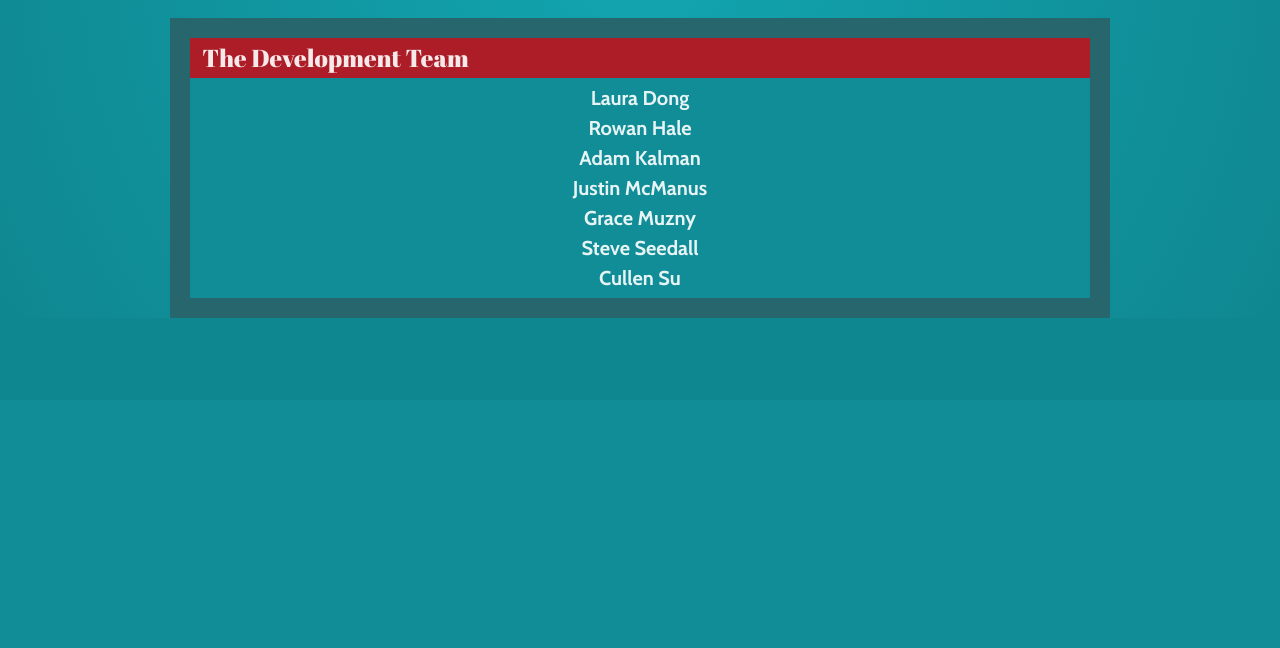
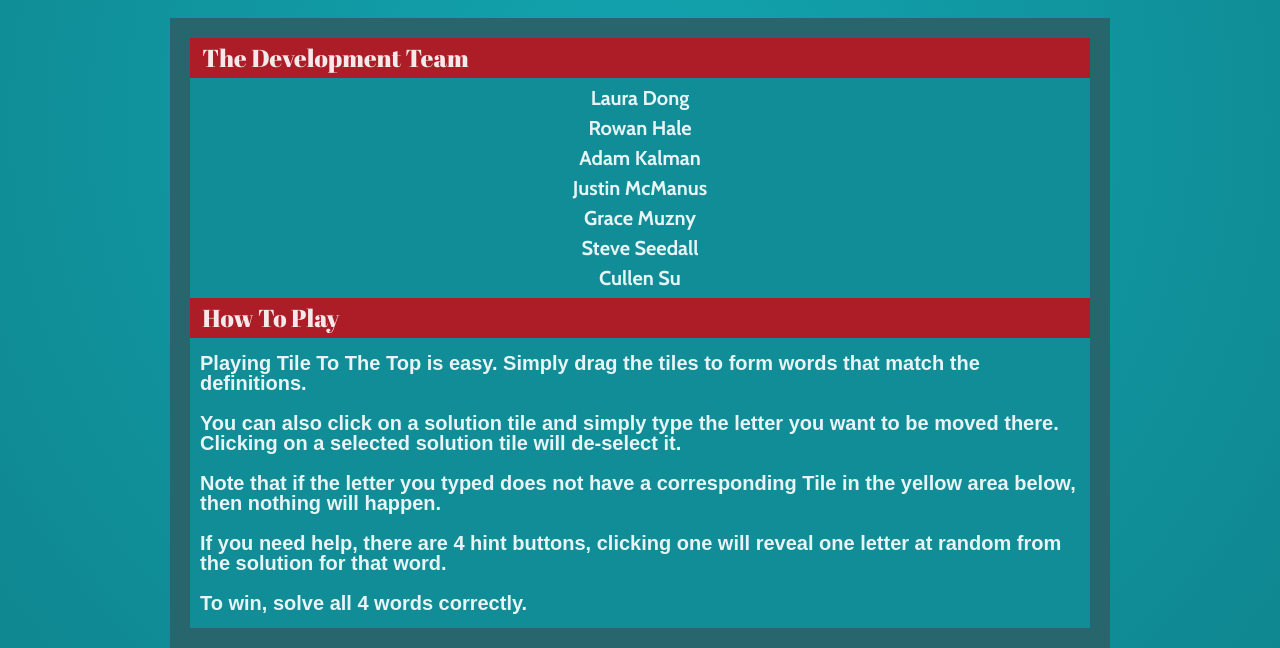
Before and after one commit to muzny/tiletothetop, a Django app: page / in a window 1280 px wide, after a click on "About". Shown: the part 400-1048 px from the top of the page. Before the commit the page ends 718 px from the top, so only its background shows below. Run offline with Django 3.2, Linux system fonts and the light colour scheme; data that the repository does not hold is empty; parts of the project's set-up code (start-up, migrations or seed data) failed here and were passed over; some libraries are stand-ins or nearby versions.

Commit message:
Adding basic instructions to the About page

```diff
--- a/tiletothetop/static/css/game.css
+++ b/tiletothetop/static/css/game.css
@@ -6,6 +6,12 @@ body {
 
 p {
     font-weight: bold;
+}
+
+.instruction-text {
+	padding: 5px 10px;
+	font-family: Arial, Verdana, sans-serif;
+	font-size: 20px;
 }
 
 .brand {
--- a/tiletothetop/templates/game.html
+++ b/tiletothetop/templates/game.html
@@ -91,6 +91,14 @@
                         <p>Steve Seedall</p>
                         <p>Cullen Su</p>
                     </div>
+					<div id="how-to-play">
+						<h3>How To Play</h3>
+						<p class="instruction-text">Playing Tile To The Top is easy.  Simply drag the tiles to form words that match the definitions.</p>
+						<p class="instruction-text">You can also click on a solution tile and simply type the letter you want to be moved there.  Clicking on a selected solution tile will de-select it.</p>
+						<p class="instruction-text">Note that if the letter you typed does not have a corresponding Tile in the yellow area below, then nothing will happen.</p>
+						<p class="instruction-text">If you need help, there are 4 hint buttons, clicking one will reveal one letter at random from the solution for that word.</p>
+						<p class="instruction-text">To win, solve all 4 words correctly.</p>
+					</div>
                 </div>
             </div>
         </div>
```
